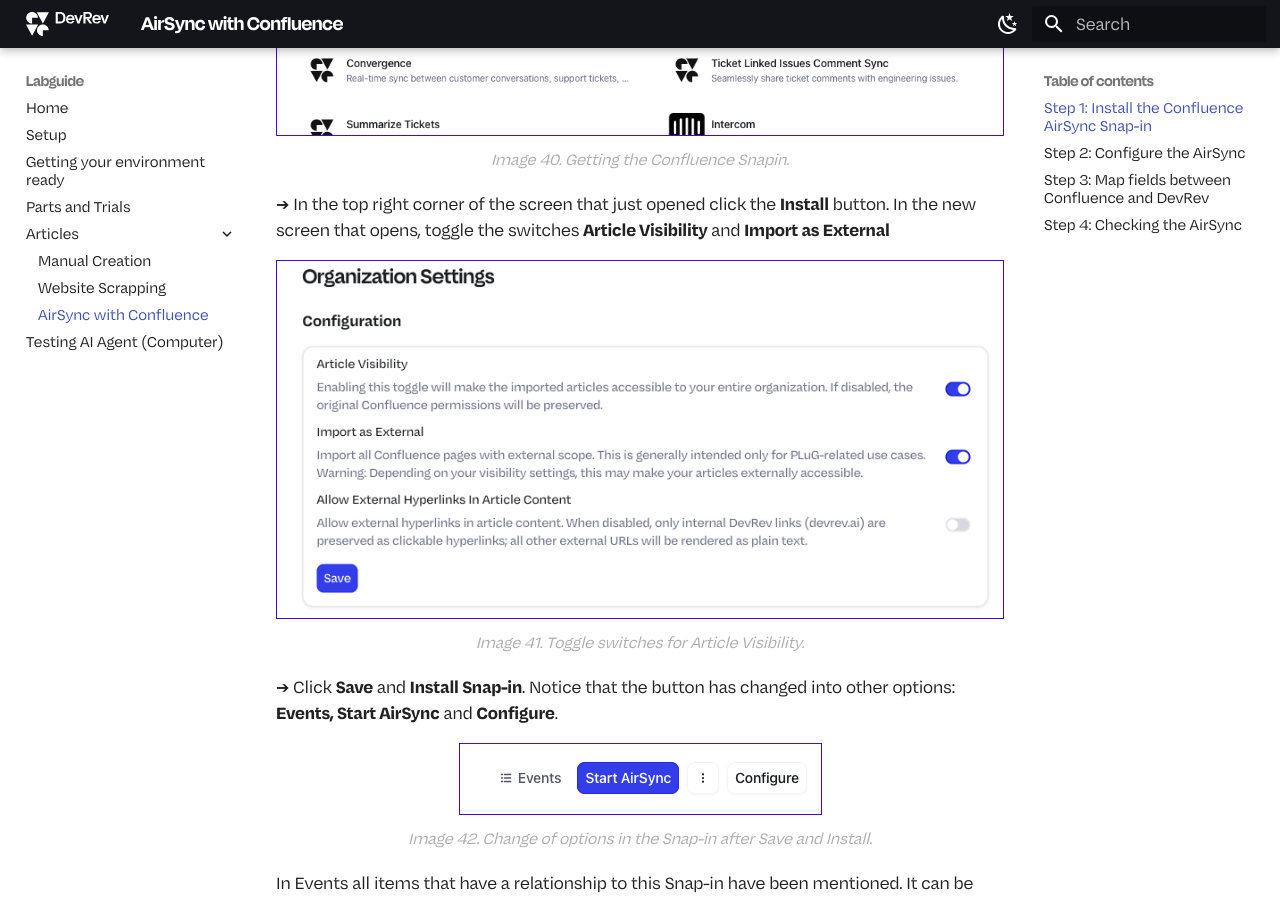
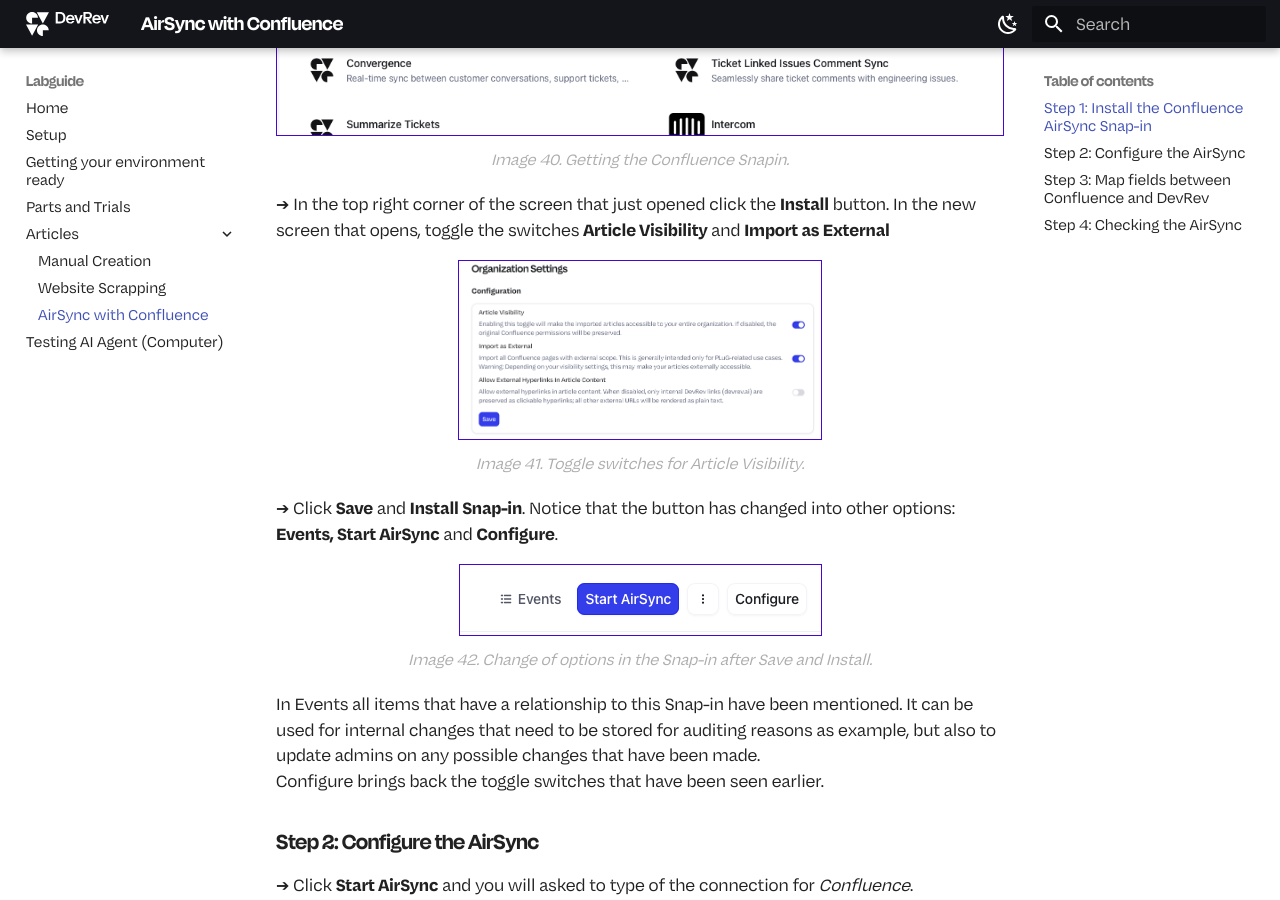
Before and after one commit to wessenstam/Labguide_1, an MkDocs documentation site: the page built from docs/mod6/mod6.md, in a window 1280 px wide and 900 px high, scrolled down 1256 px. Built offline with MkDocs 1.6.1 and Material for MkDocs 9.7.7, drawn with Linux system fonts in a browser that asks for light colours.

Commit message:
Small update

```diff
--- a/docs/mod6/mod6.md
+++ b/docs/mod6/mod6.md
@@ -31,7 +31,7 @@ Now that we have Articles via manual and scrapping using a tool, the next step i
 
 ➔ In the top right corner of the screen that just opened click the **Install** button. In the new screen that opens, toggle the switches **Article Visibility** and **Import as External**
 
-![](../images/image048.png)
+![](../images/image048.png){% width=50% %}
 
 *Image 41\. Toggle switches for Article Visibility.*
 
```
